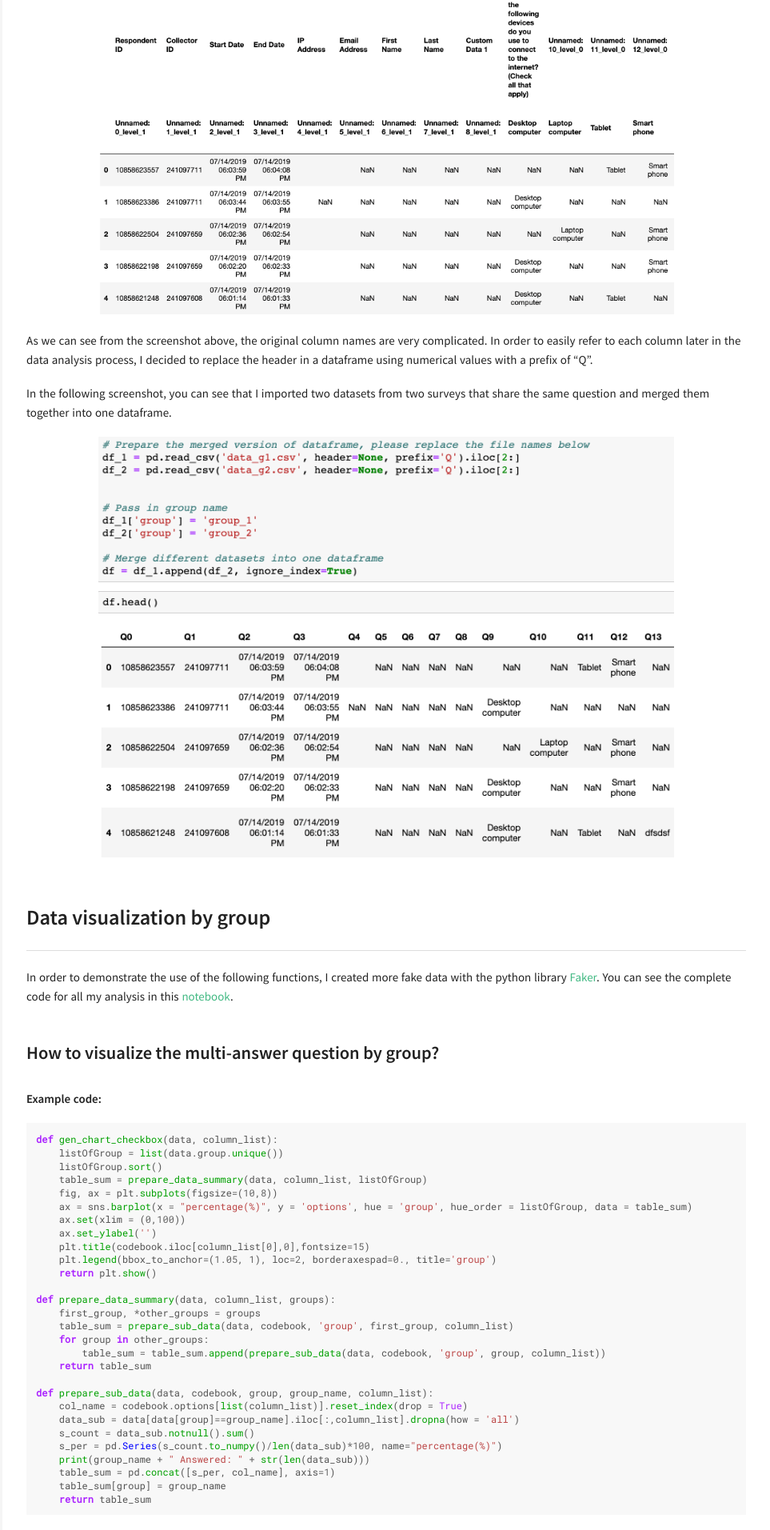
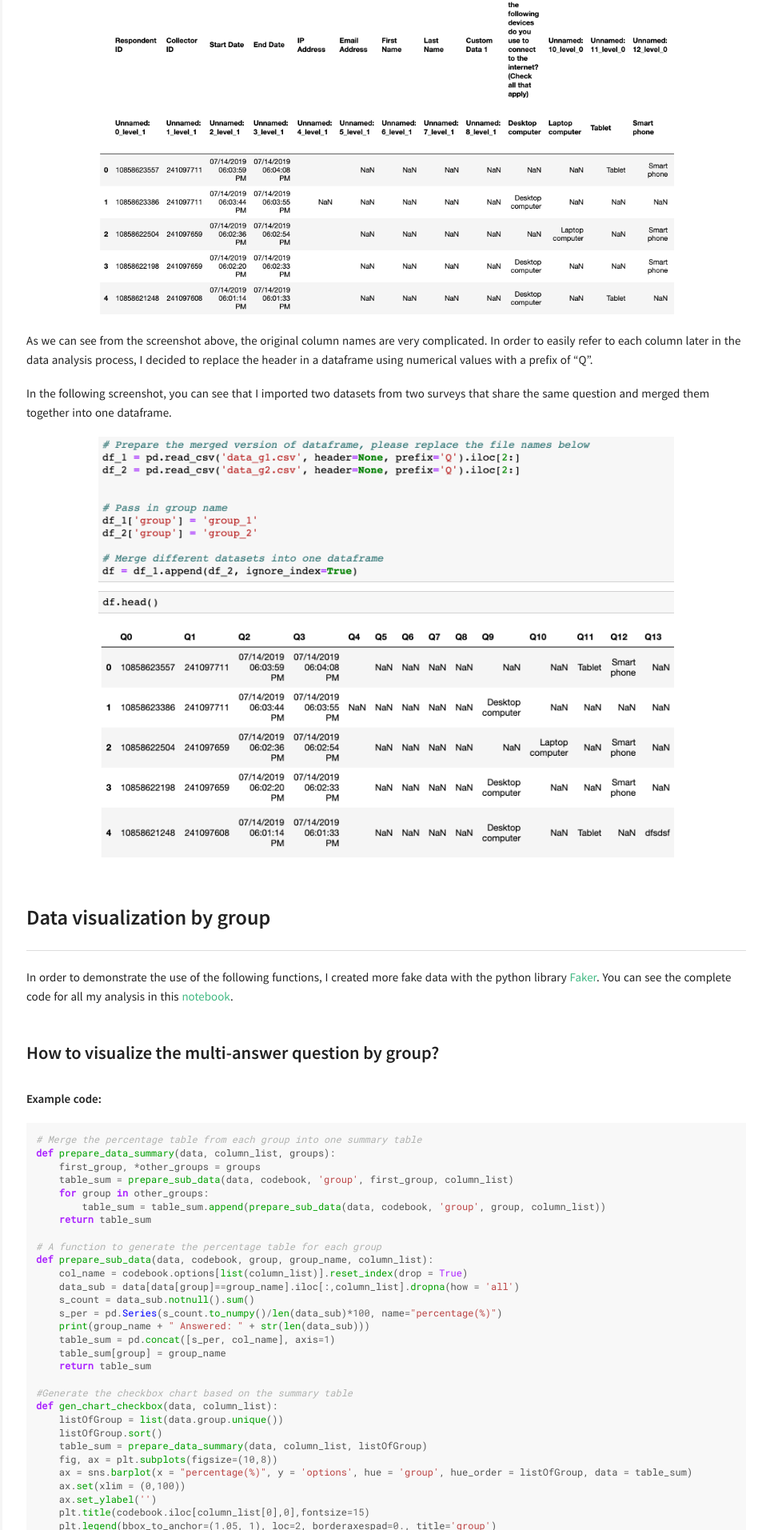
Before and after one commit to RuoyunLin/ruoyunlin.github.io, a Jekyll site: the page built from _posts/2019-07-21-surveymonkey-python-analysis.markdown, in a window 1280 px wide. Shown: the part 3087-5000 px from the top of the page at 80% size, without its empty margins (317-1280 px from the left). Built offline with Jekyll 4.4.1, drawn with Linux system fonts in a browser that asks for light colours.

Commit message:
Add comments in blog post

````diff
--- a/_posts/2019-07-21-surveymonkey-python-analysis.markdown
+++ b/_posts/2019-07-21-surveymonkey-python-analysis.markdown
@@ -83,6 +83,26 @@ In order to demonstrate the use of the following functions, I created more fake
 
 **Example code:**
 ```python
+# Merge the percentage table from each group into one summary table
+def prepare_data_summary(data, column_list, groups):
+    first_group, *other_groups = groups
+    table_sum = prepare_sub_data(data, codebook, 'group', first_group, column_list)
+    for group in other_groups:
+        table_sum = table_sum.append(prepare_sub_data(data, codebook, 'group', group, column_list))
+    return table_sum
+
+# A function to generate the percentage table for each group
+def prepare_sub_data(data, codebook, group, group_name, column_list):
+    col_name = codebook.options[list(column_list)].reset_index(drop = True)
+    data_sub = data[data[group]==group_name].iloc[:,column_list].dropna(how = 'all')
+    s_count = data_sub.notnull().sum()
+    s_per = pd.Series(s_count.to_numpy()/len(data_sub)*100, name="percentage(%)")
+    print(group_name + " Answered: " + str(len(data_sub)))
+    table_sum = pd.concat([s_per, col_name], axis=1)
+    table_sum[group] = group_name
+    return table_sum
+
+#Generate the checkbox chart based on the summary table
 def gen_chart_checkbox(data, column_list):
     listOfGroup = list(data.group.unique())
     listOfGroup.sort()
@@ -94,23 +114,6 @@ def gen_chart_checkbox(data, column_list):
     plt.title(codebook.iloc[column_list[0],0],fontsize=15)
     plt.legend(bbox_to_anchor=(1.05, 1), loc=2, borderaxespad=0., title='group')
     return plt.show()
-
-def prepare_data_summary(data, column_list, groups):
-    first_group, *other_groups = groups
-    table_sum = prepare_sub_data(data, codebook, 'group', first_group, column_list)
-    for group in other_groups:
-        table_sum = table_sum.append(prepare_sub_data(data, codebook, 'group', group, column_list))
-    return table_sum
-
-def prepare_sub_data(data, codebook, group, group_name, column_list):
-    col_name = codebook.options[list(column_list)].reset_index(drop = True)
-    data_sub = data[data[group]==group_name].iloc[:,column_list].dropna(how = 'all')
-    s_count = data_sub.notnull().sum()
-    s_per = pd.Series(s_count.to_numpy()/len(data_sub)*100, name="percentage(%)")
-    print(group_name + " Answered: " + str(len(data_sub)))
-    table_sum = pd.concat([s_per, col_name], axis=1)
-    table_sum[group] = group_name
-    return table_sum
 ```
 
 
@@ -130,6 +133,7 @@ def prepare_sub_data(data, codebook, group, group_name, column_list):
 
 **Example code:**
 ```python
+# Generate a chart to visualize single-answer questions
 def gen_chart_radiobutton(data, question_name, index):
     print("Number of answers in each group: ")
     print(data[[question_name,'group']].groupby('group').count())
@@ -173,7 +177,7 @@ def gen_chart_radiobutton(data, question_name, index):
 
 **Example code:**
 ```python
-# Please customize the conversion here
+# Recode categorical answers into numbers. Please customize the conversion here
 def score_to_numeric(x):
     if x=='Strongly agree':
         return 5
@@ -186,6 +190,7 @@ def score_to_numeric(x):
     if x=='Strongly disagree':
         return 1
 
+# Generate the descriptive summary data for a list of numerical variables
 def numerical_describe(data):
     res = []
     cols = data.columns
@@ -195,6 +200,7 @@ def numerical_describe(data):
     return pd.DataFrame(columns=['variable','mean','std','n'],
                         data=res).set_index('variable').sort_values(by=['mean'],ascending=False)
 
+# Prepare a dataframe with numerical variables for each group
 def gen_sub_table(data, group_name, col_range):
 
     data_sub = data[data['group']==group_name].iloc[:,col_range].dropna(how='all')
@@ -204,6 +210,7 @@ def gen_sub_table(data, group_name, col_range):
 
     return data_sub
 
+# Generate summary data for each group
 def gen_table(data, group_name, col_range):
     data_sub = gen_sub_table(data, group_name, col_range)
 
````
